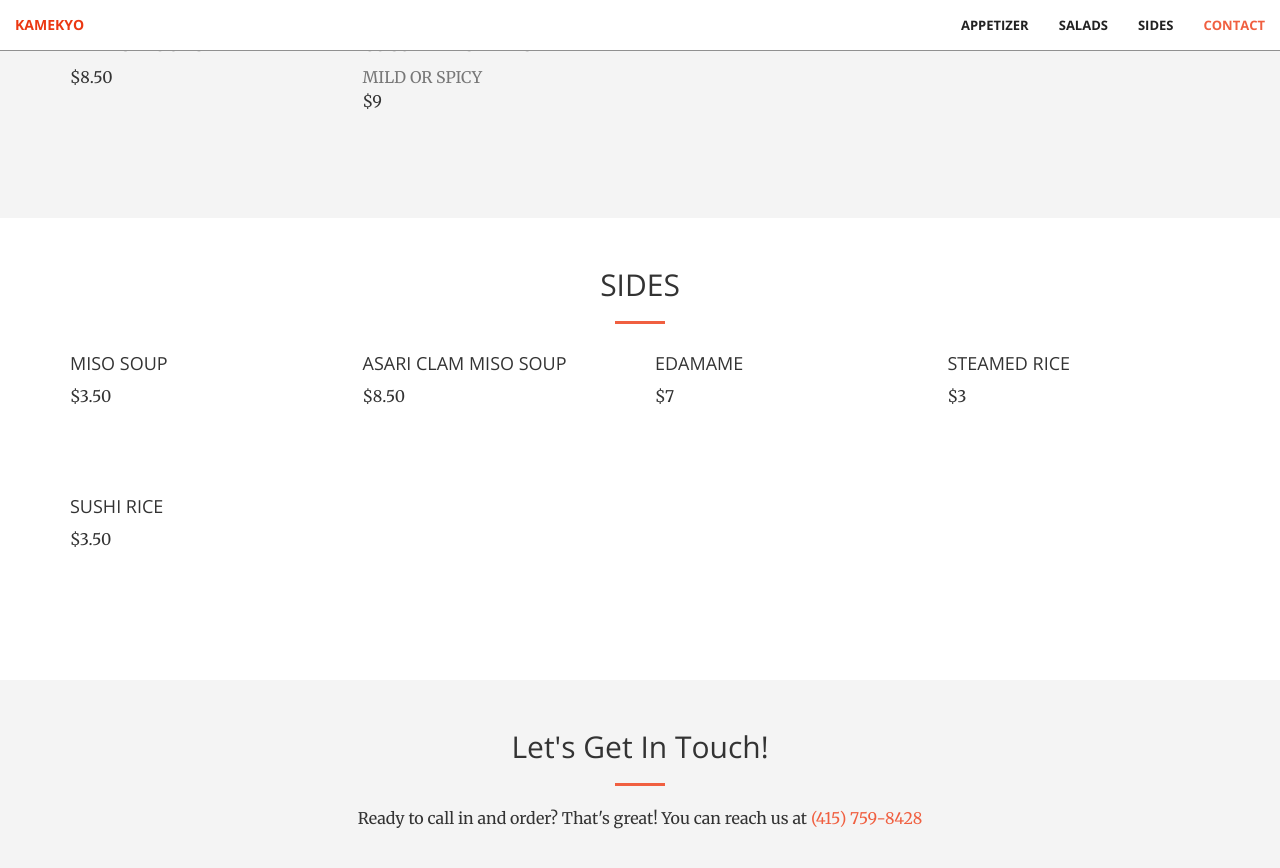
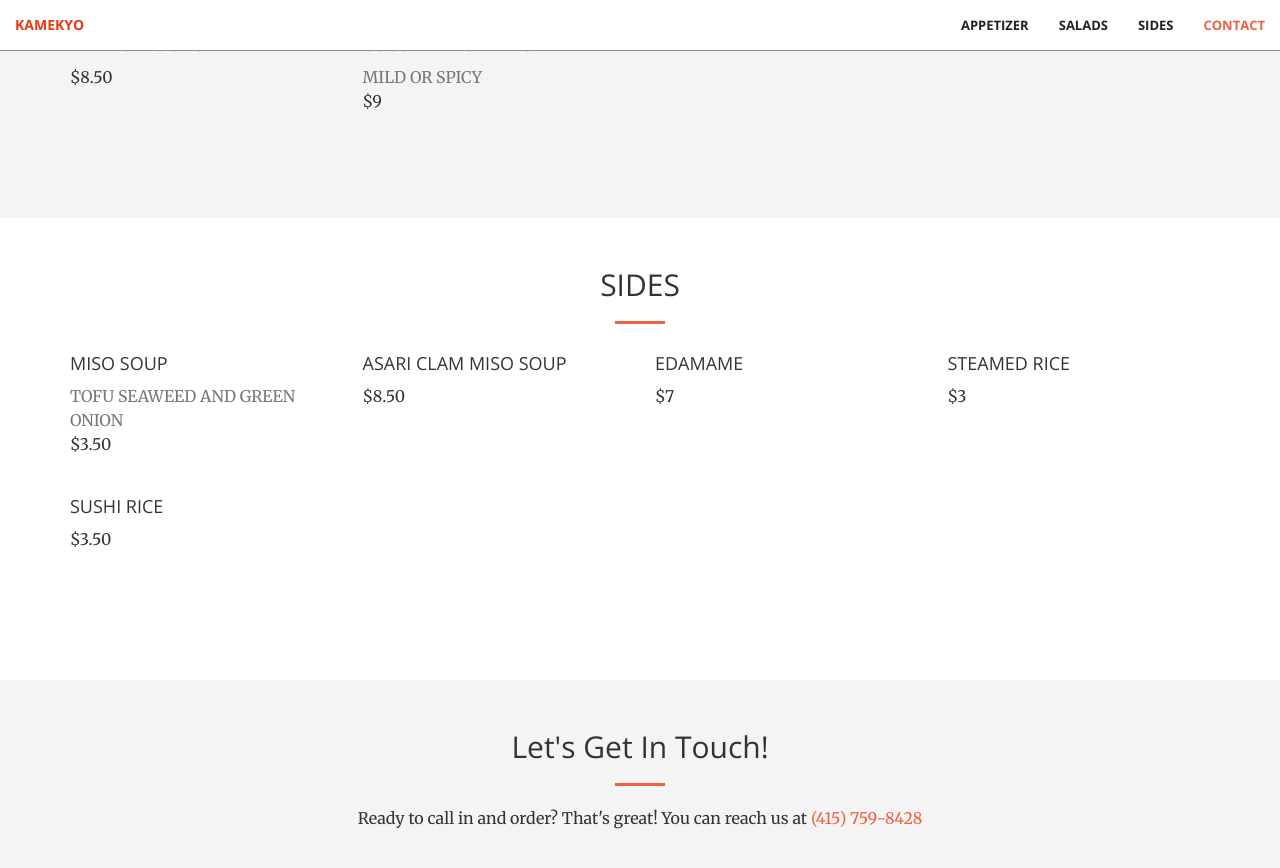
Before and after one commit to CyrusLiang/kamekyo, a Jekyll site: the page built from index.html, in a window 1280 px wide and 900 px high, scrolled down 2035 px. Shown: the top 868 px of the window. Built offline with Jekyll 4.4.1, drawn with Linux system fonts in a browser that asks for light colours.

Commit message:
Update sides.html

```diff
--- a/_includes/sides.html
+++ b/_includes/sides.html
@@ -12,6 +12,7 @@
             <div class="col-lg-3 col-sm-6">
                 <div class="food-box">
                     <h4>Miso Soup</h4>
+                    <p class="text-muted">Tofu Seaweed and Green Onion</p>
                     <p id="miso"></p>
                 </div>
             </div>
```
